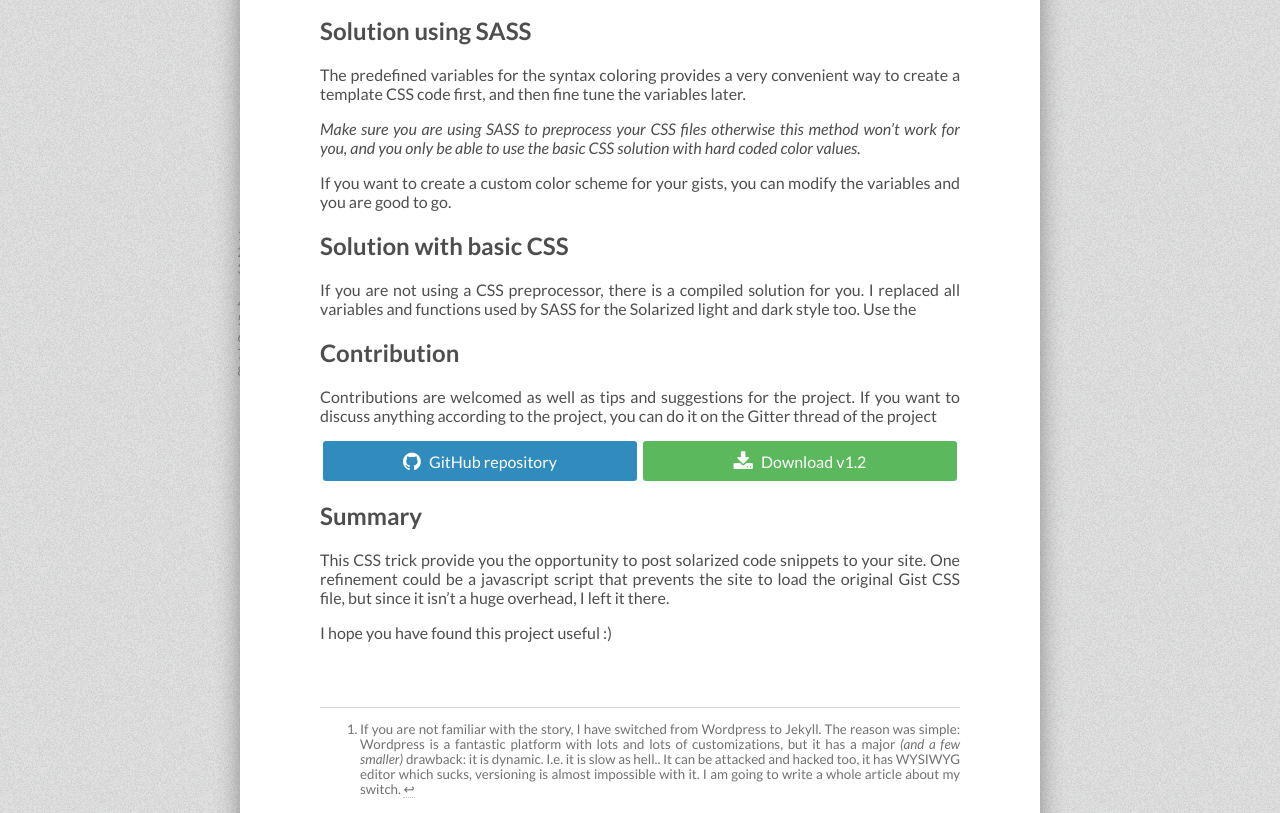
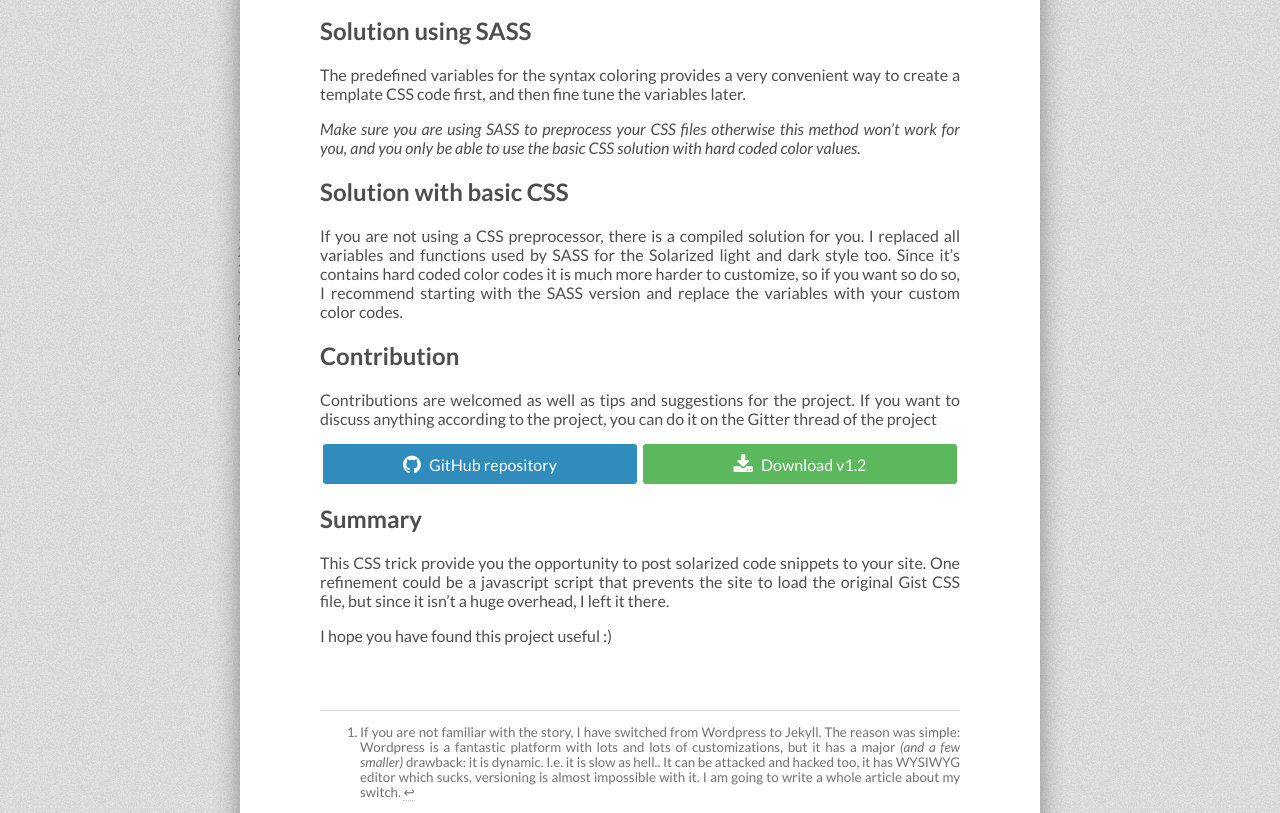
Before and after one commit to tiborsimon/tiborsimon.github.io, a Jekyll site: the page built from _posts/2015-04-19-solarized-theme-for-embedded-gists.md, in a window 1280 px wide and 900 px high, scrolled down 3585 px, cut to the strip 87-900 px from the top of the window. Built offline with Jekyll 4.4.1, drawn with Linux system fonts in a browser that asks for light colours; nearby versions of some CDN libraries; comment, search, counter and statistics services are not loaded.

Commit message:
Article update

```diff
--- a/_posts/2015-04-19-solarized-theme-for-embedded-gists.md
+++ b/_posts/2015-04-19-solarized-theme-for-embedded-gists.md
@@ -85,12 +85,10 @@ The predefined variables for the syntax coloring provides a very convenient way
 
 _Make sure you are using SASS to preprocess your CSS files otherwise this method won't work for you, and you only be able to use the basic CSS solution with hard coded color values._
 
-If you want to create a custom color scheme for your gists, you can modify the variables and you are good to go.
-
 
 ## Solution with basic CSS
 
-If you are not using a CSS preprocessor, there is a compiled solution for you. I replaced all variables and functions used by SASS for the Solarized light and dark style too. Use the
+If you are not using a CSS preprocessor, there is a compiled solution for you. I replaced all variables and functions used by SASS for the Solarized light and dark style too. Since it's contains hard coded color codes it is much more harder to customize, so if you want so do so, I recommend starting with the SASS version and replace the variables with your custom color codes.
 
 
 ## Contribution
```
